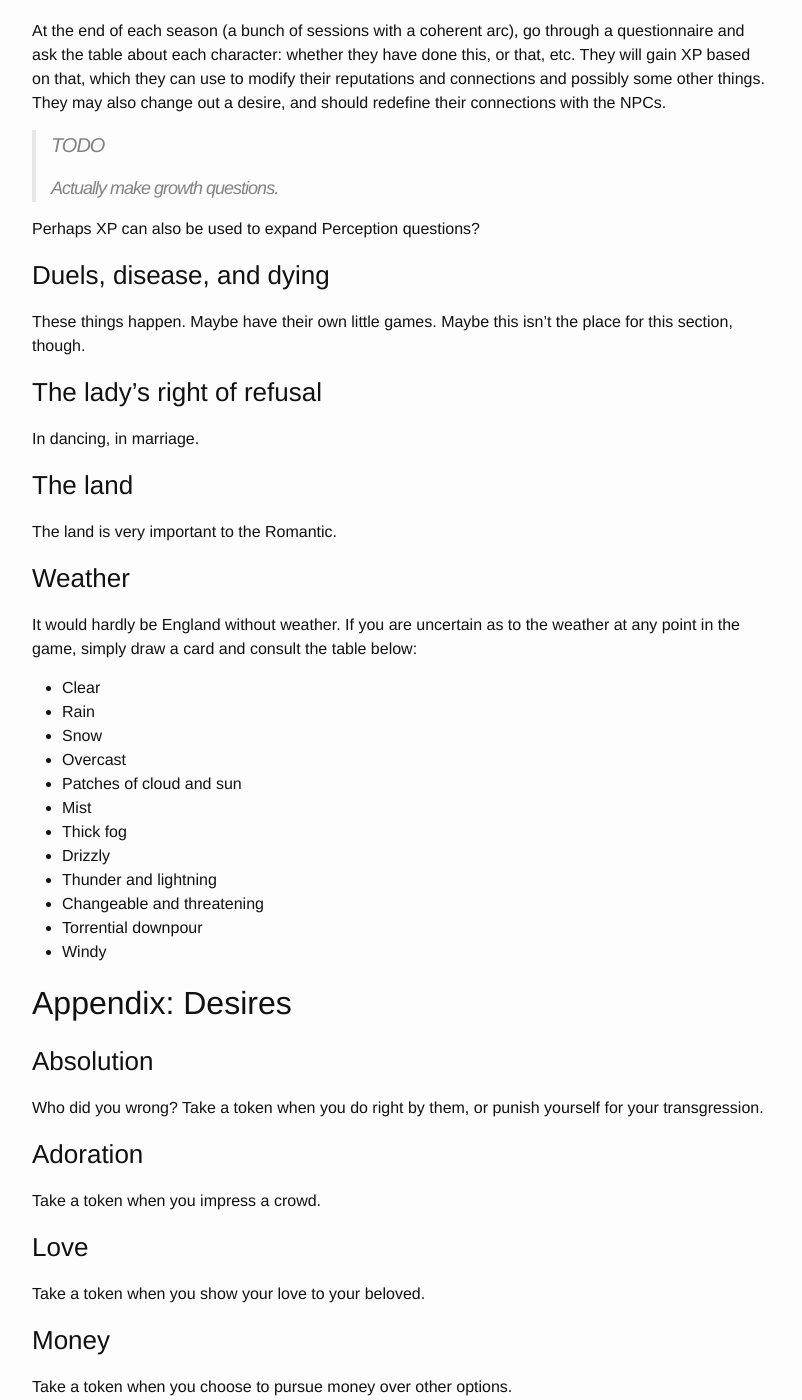
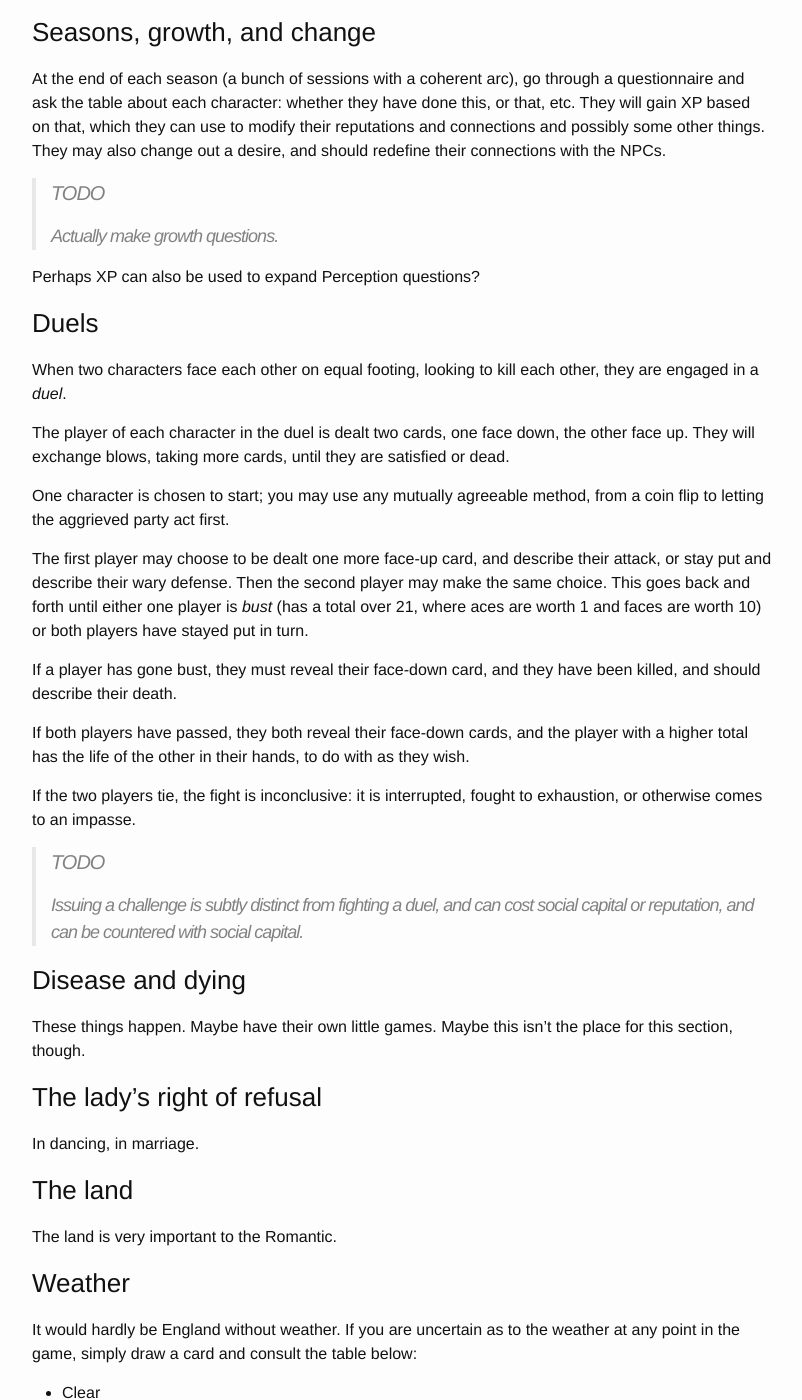
Before and after one commit to wlonk/arcadia, a Jekyll site: the page built from rules/index.md, in a window 1280 px wide and 1400 px high, scrolled down 11530 px. Shown: the whole window, without its empty margins (238-1040 px from the left). Built offline with Jekyll 4.4.1, drawn with Linux system fonts in a browser that asks for light colours; some web fonts are replaced; some of the changed text lies outside the part shown.

Commit message:
Added rules for duels.

```diff
--- a/rules/index.md
+++ b/rules/index.md
@@ -507,7 +507,40 @@ NPCs.
 
 Perhaps XP can also be used to expand Perception questions?
 
-### Duels, disease, and dying
+### Duels
+
+When two characters face each other on equal footing, looking to kill each
+other, they are engaged in a _duel_.
+
+The player of each character in the duel is dealt two cards, one face down, the
+other face up. They will exchange blows, taking more cards, until they are
+satisfied or dead.
+
+One character is chosen to start; you may use any mutually agreeable method,
+from a coin flip to letting the aggrieved party act first.
+
+The first player may choose to be dealt one more face-up card, and describe
+their attack, or stay put and describe their wary defense. Then the second
+player may make the same choice. This goes back and forth until either one
+player is _bust_ (has a total over 21, where aces are worth 1 and faces are
+worth 10) or both players have stayed put in turn.
+
+If a player has gone bust, they must reveal their face-down card, and they have
+been killed, and should describe their death.
+
+If both players have passed, they both reveal their face-down cards, and the
+player with a higher total has the life of the other in their hands, to do with
+as they wish.
+
+If the two players tie, the fight is inconclusive: it is interrupted, fought to
+exhaustion, or otherwise comes to an impasse.
+
+> #### TODO
+>
+> Issuing a _challenge_ is subtly distinct from fighting a duel, and can cost
+> social capital or reputation, and can be countered with social capital.
+
+### Disease and dying
 
 These things happen. Maybe have their own little games. Maybe this isn't the
 place for this section, though.
```
